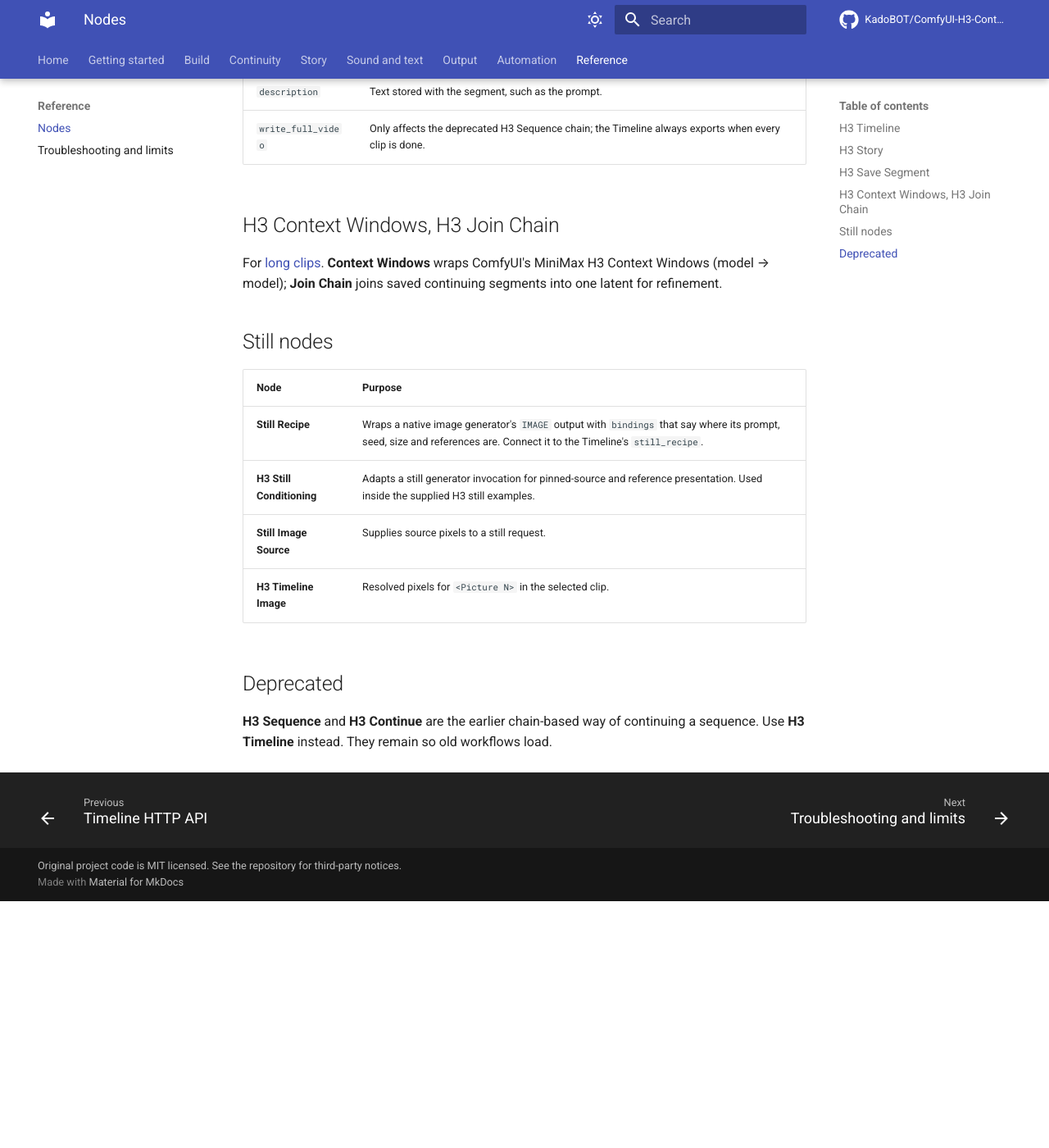
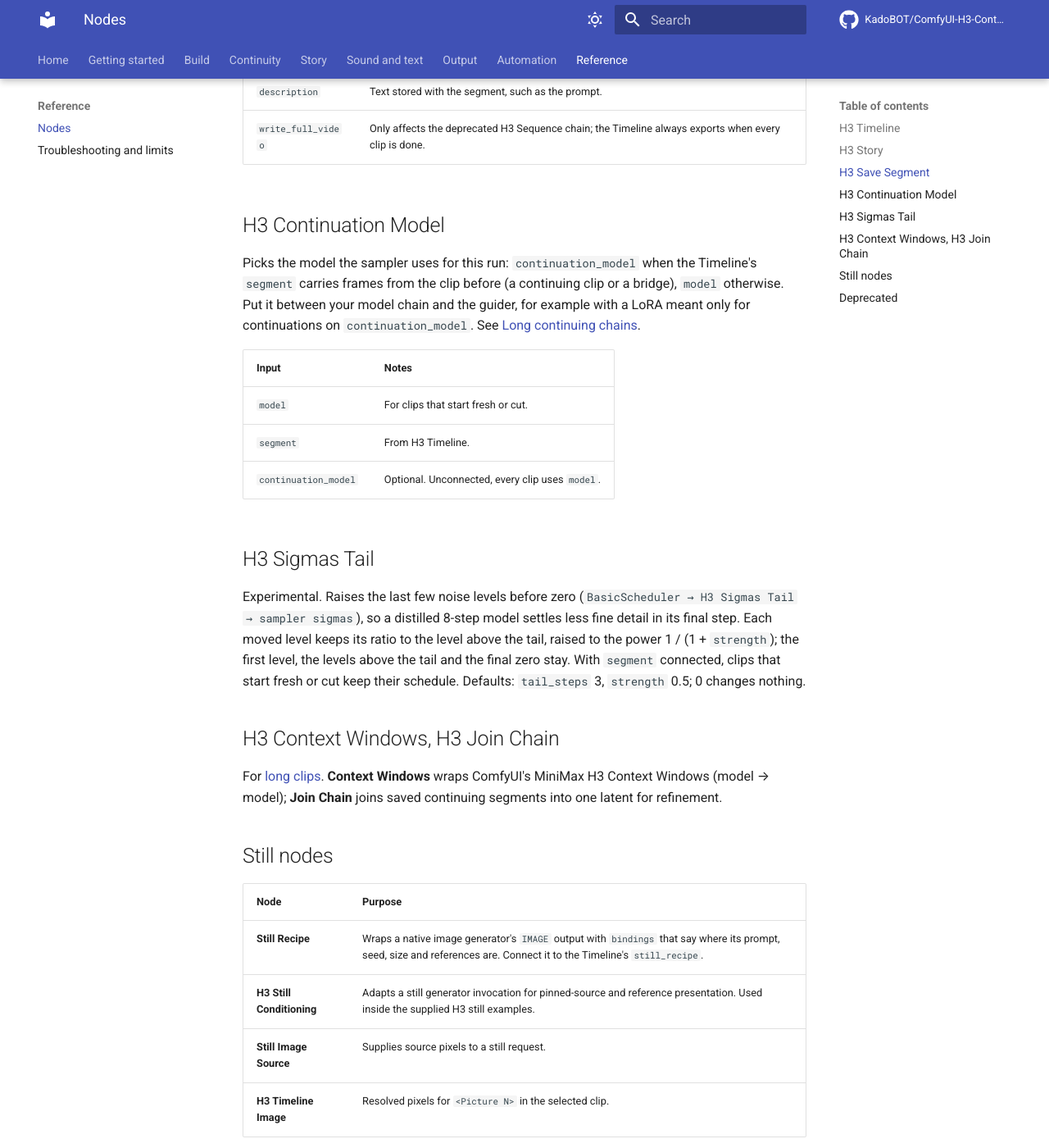
Before and after one commit to DerKodex-Repo-Curator/ComfyUI-H3-Continuity-Studio, an MkDocs documentation site: the page built from guide/reference/nodes.md, in a window 1280 px wide and 1400 px high, scrolled down 2028 px. Shown: the whole window at 82% size. Built offline with MkDocs 1.6.1 and Material for MkDocs 9.7.7, drawn with Linux system fonts in a browser that asks for light colours; comment, search, counter and statistics services are not loaded; before the commit the page ends 3127 px from its top, so only the background shows below that.

Commit message:
guide: long continuing chains (context noise, guide, sigmas tail, continuation model) and the two new nodes
Co-Authored-By: Claude Opus 5.5 <noreply@anthropic.com>

```diff
--- a/guide/reference/nodes.md
+++ b/guide/reference/nodes.md
@@ -49,6 +49,20 @@ Saves the run as the next segment (the finished video without repeated frames, p
 | `description` | Text stored with the segment, such as the prompt. |
 | `write_full_video` | Only affects the deprecated H3 Sequence chain; the Timeline always exports when every clip is done. |
 
+## H3 Continuation Model
+
+Picks the model the sampler uses for this run: `continuation_model` when the Timeline's `segment` carries frames from the clip before (a continuing clip or a bridge), `model` otherwise. Put it between your model chain and the guider, for example with a LoRA meant only for continuations on `continuation_model`. See [Long continuing chains](../continuity/long-chains.md).
+
+| Input | Notes |
+| --- | --- |
+| `model` | For clips that start fresh or cut. |
+| `segment` | From H3 Timeline. |
+| `continuation_model` | Optional. Unconnected, every clip uses `model`. |
+
+## H3 Sigmas Tail
+
+Experimental. Raises the last few noise levels before zero (`BasicScheduler → H3 Sigmas Tail → sampler sigmas`), so a distilled 8-step model settles less fine detail in its final step. Each moved level keeps its ratio to the level above the tail, raised to the power 1 / (1 + `strength`); the first level, the levels above the tail and the final zero stay. With `segment` connected, clips that start fresh or cut keep their schedule. Defaults: `tail_steps` 3, `strength` 0.5; 0 changes nothing.
+
 ## H3 Context Windows, H3 Join Chain
 
 For [long clips](../build/long-clips.md). **Context Windows** wraps ComfyUI's MiniMax H3 Context Windows (model → model); **Join Chain** joins saved continuing segments into one latent for refinement.
--- a/mkdocs.yml
+++ b/mkdocs.yml
@@ -94,6 +94,7 @@ nav:
       - Joins and bridges: continuity/joins-and-bridges.md
       - Takes: continuity/takes.md
       - The continuity check: continuity/check.md
+      - Long continuing chains: continuity/long-chains.md
   - Story:
       - story/index.md
       - The H3 Story writer: story/writer.md
```
Also changed, not shown: guide/continuity/index.md (+1 -0 lines), guide/continuity/long-chains.md (added, +37 -0 lines).
